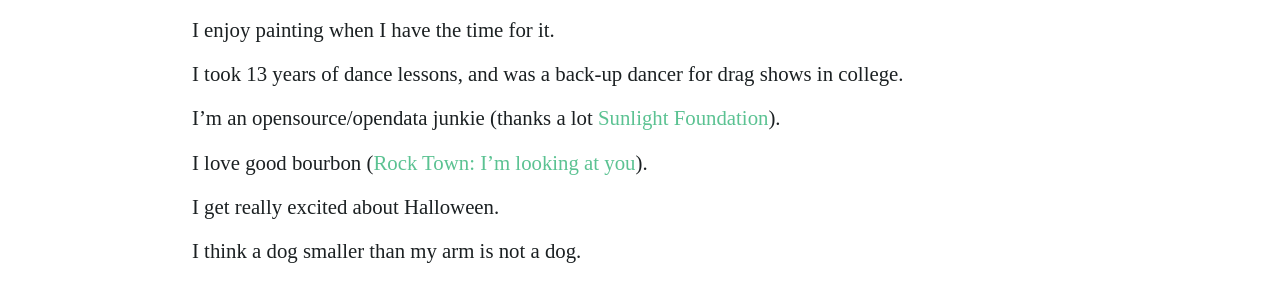
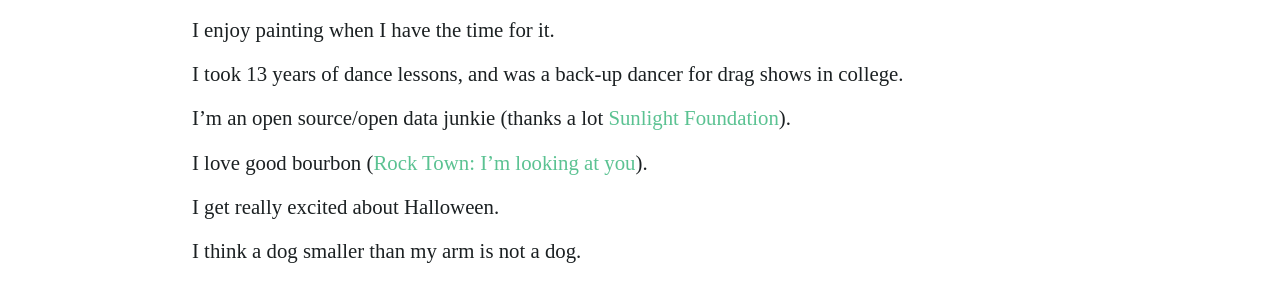
Before and after one commit to linzjax/linzjax.github.io, a Jekyll site: the page built from about.md, in a window 1280 px wide. Shown: the part 946-1246 px from the top of the page. Built offline with Jekyll 4.4.1, drawn with Linux system fonts in a browser that asks for light colours; some web fonts are replaced.

Commit message:
updated about page

```diff
--- a/about.md
+++ b/about.md
@@ -27,7 +27,7 @@
 
 I took 13 years of dance lessons, and was a back-up dancer for drag shows in college.
 
-I'm an opensource/opendata junkie (thanks a lot [Sunlight Foundation](http://sunlightfoundation.com/)).
+I'm an open source/open data junkie (thanks a lot [Sunlight Foundation](http://sunlightfoundation.com/)).
 
 I love good bourbon ([Rock Town: I'm looking at you](https://www.rocktowndistillery.com/)).
 
```
